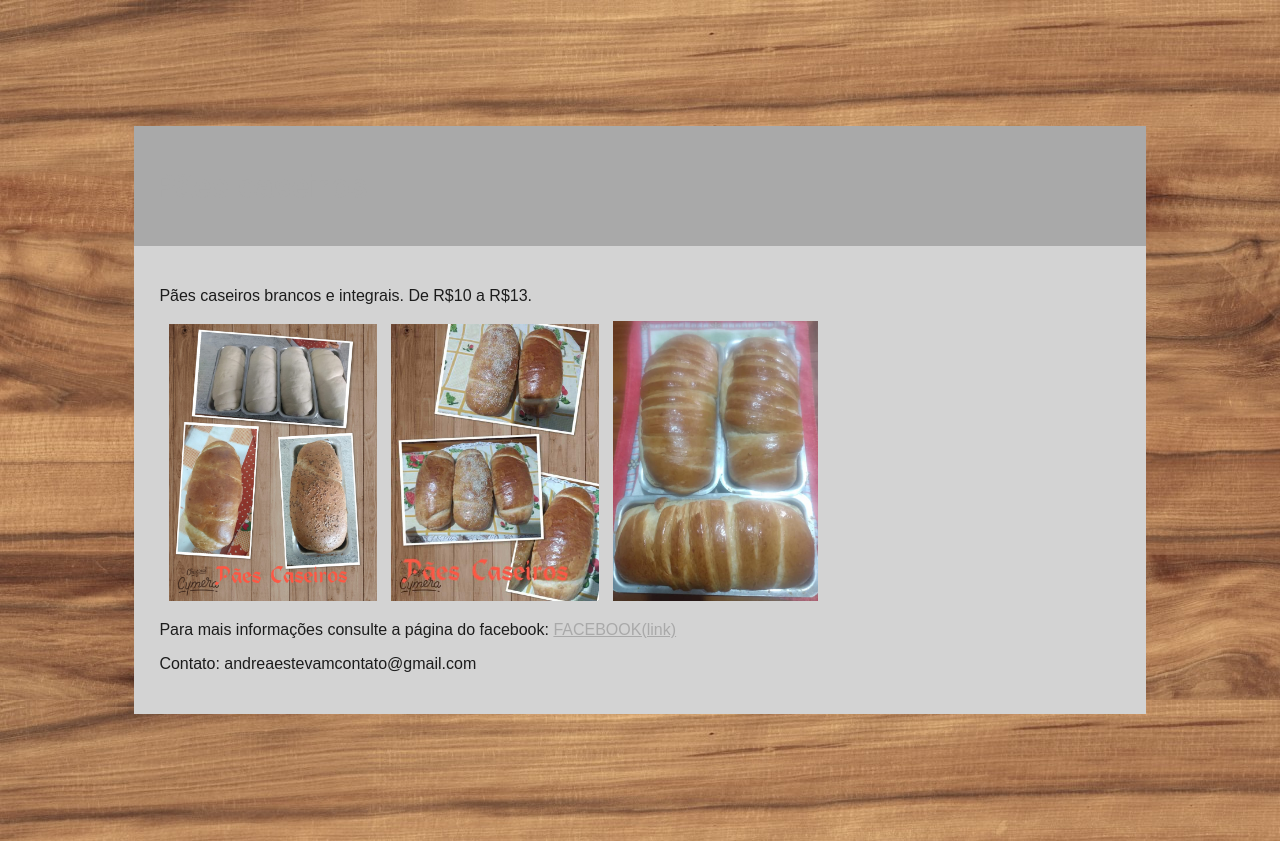
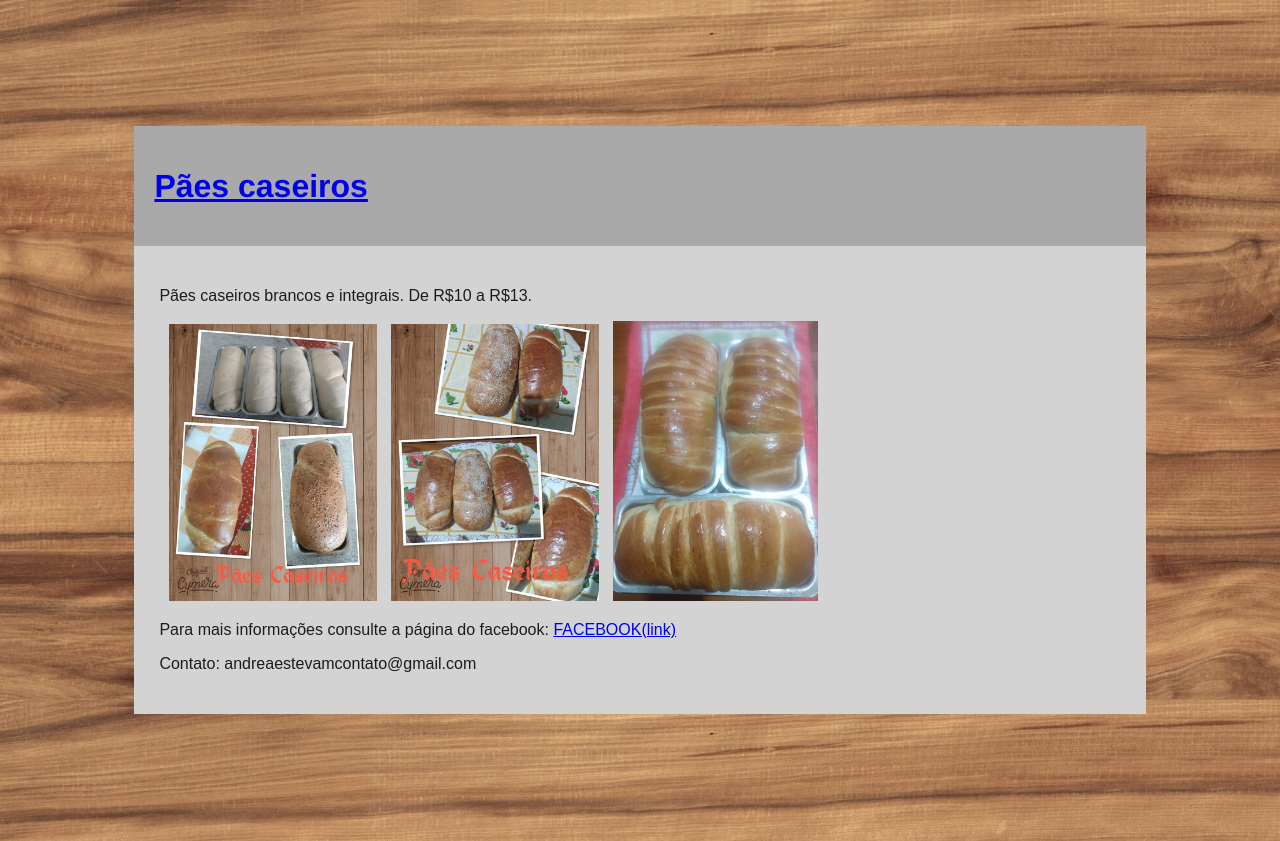
Before and after one commit to andreaestevam/andreaestevam.github.io, a plain HTML site: page index.html in a window 1280 px wide. Drawn offline with Linux system fonts and the light colour scheme.

Commit message:
Update index.html

```diff
--- a/index.html
+++ b/index.html
@@ -20,17 +20,10 @@
         color:#363636;
         text-decoration:none;
     }
-    div#cabeça a{
-        color:A9A9A9;
-        }
     div#conteudo{
         background-color:#D3D3D3;
         padding:25px;
         color:#1C1C1C;
-    }
-    a{
-        color:#A9A9A9;
-
     }
     li{
        list-style-type:none;
```
